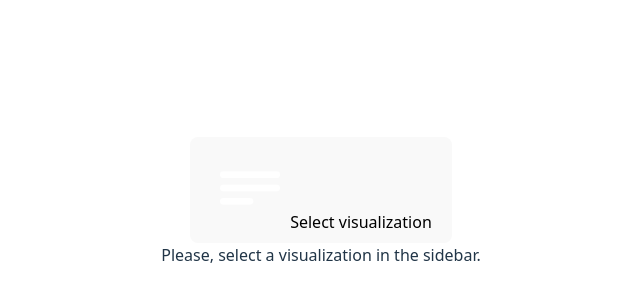
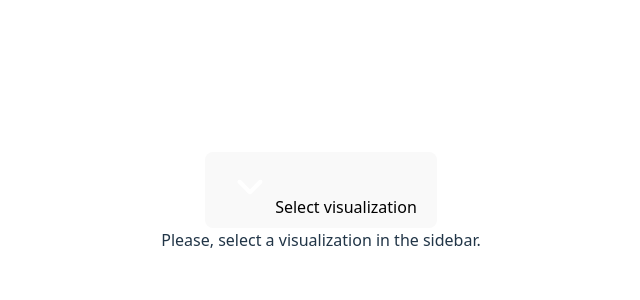
Before and after one commit to psandoli/titanic-challenge, a React (Vite) app: page / in a window 1280 px wide. Shown: the part 198-498 px from the top of the page, without its empty margins (319-959 px from the left). Built offline with nearby package versions, Linux system fonts and the light colour scheme.

Commit message:
feat: change sidebar icon

```diff
--- a/src/assets/icons/SidebarIcon.jsx
+++ b/src/assets/icons/SidebarIcon.jsx
@@ -1,6 +1,6 @@
 export const SidebarIcon = () => (
-    // Uploaded to: SVG Repo, www.svgrepo.com, Generator: SVG Repo Mixer Tools
-    <svg width="80px" height="80px" viewBox="0 0 24 24" fill="none" xmlns="http://www.w3.org/2000/svg">
-    <path d="M4 12H20M4 8H20M4 16H12" stroke="#fff" strokeWidth="2" strokeLinecap="round" strokeLinejoin="round"/>
+    // <Uploaded to: SVG Repo, www.svgrepo.com, Generator: SVG Repo Mixer Tools
+    <svg width="50px" height="50px" viewBox="0 0 24 24" fill="none" xmlns="http://www.w3.org/2000/svg">
+        <path fill-rule="evenodd" clipRule="evenodd" d="M12.7071 14.7071C12.3166 15.0976 11.6834 15.0976 11.2929 14.7071L6.29289 9.70711C5.90237 9.31658 5.90237 8.68342 6.29289 8.29289C6.68342 7.90237 7.31658 7.90237 7.70711 8.29289L12 12.5858L16.2929 8.29289C16.6834 7.90237 17.3166 7.90237 17.7071 8.29289C18.0976 8.68342 18.0976 9.31658 17.7071 9.70711L12.7071 14.7071Z" fill="#fff"/>
     </svg>
 )
```
